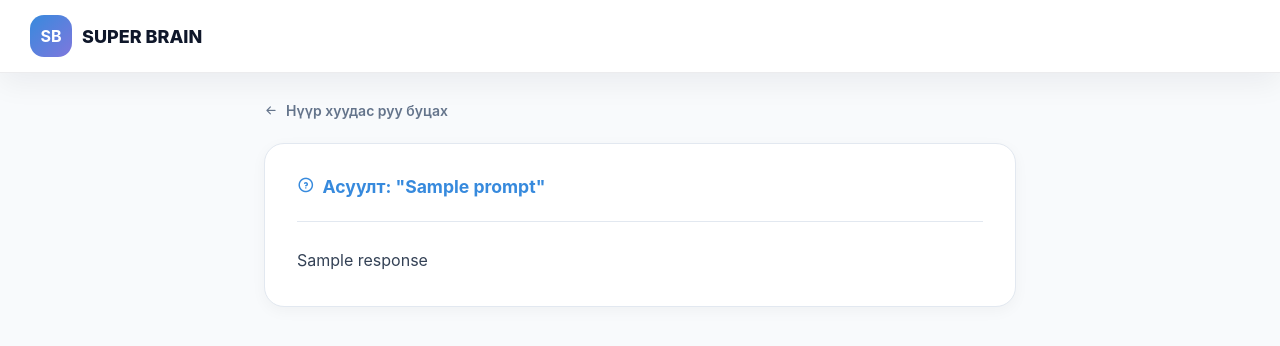
After one commit to badamaa611/capstone3team, a Python web app: template templates/ai_result.html in a window 1280 px wide. The commit adds this page. Shown: the top 346 px of the page. Run offline with Jinja, Linux system fonts and the light colour scheme; the template is opened without the code that fills it: most values are stand-ins (such as "Sample title", 1, 10 or a date in 2020).

Commit message:
бббб

```diff
--- /dev/null
+++ b/templates/ai_result.html
@@ -0,0 +1,43 @@
+<!DOCTYPE html>
+<html lang="mn">
+<head>
+  <meta charset="UTF-8">
+  <meta name="viewport" content="width=device-width, initial-scale=1.0">
+  <title>AI Хариулт - Super Brain</title>
+  <link rel="stylesheet" href="https://cdn.jsdelivr.net/npm/@tabler/icons-webfont@latest/tabler-icons.min.css">
+  <style>
+    *{box-sizing:border-box;margin:0;padding:0}
+    body{background:#f8fafc;font-family:-apple-system,BlinkMacSystemFont,'Segoe UI',sans-serif;color:#0f172a;padding-top:100px}
+    .nav{display:flex;justify-content:space-between;align-items:center;padding:15px 30px;border-bottom:1px solid rgba(15,23,42,0.08);background:rgba(255,255,255,0.92);backdrop-filter:blur(20px);position:fixed;top:0;left:0;right:0;width:100%;z-index:150;box-shadow:0 10px 30px rgba(15,23,42,0.06)}
+    .logo-a{display:flex;align-items:center;gap:10px;text-decoration:none}
+    .logo-box{width:42px;height:42px;border-radius:14px;background:linear-gradient(135deg,#378ADD,#7F77DD);display:flex;align-items:center;justify-content:center;font-size:16px;font-weight:700;color:#fff}
+    .logo-name{font-size:18px;font-weight:800;color:#0f172a;text-transform:uppercase}
+    .container{max-width:800px;margin:0 auto;padding:0 24px}
+    .result-card{background:#ffffff;border:1px solid #e2e8f0;border-radius:20px;padding:2rem;box-shadow:0 4px 15px rgba(0,0,0,0.04);margin-bottom:2rem}
+    .user-q{font-size:1.1rem;font-weight:700;color:#378ADD;margin-bottom:1.5rem;display:flex;align-items:center;gap:8px}
+    .ai-ans{font-size:1rem;line-height:1.8;color:#334155;white-space: pre-wrap;}
+    .back-btn{display:inline-flex;align-items:center;gap:8px;text-decoration:none;color:#64748b;font-size:14px;font-weight:600;margin-bottom:1.5rem;transition:color 0.2s}
+    .back-btn:hover{color:#378ADD}
+  </style>
+</head>
+<body>
+
+  <nav class="nav">
+    <a class="logo-a" href="/">
+      <div class="logo-box">SB</div>
+      <div><span class="logo-name">Super Brain</span></div>
+    </a>
+  </nav>
+
+  <div class="container">
+    <a href="/" class="back-btn"><i class="ti ti-arrow-left"></i> Нүүр хуудас руу буцах</a>
+
+    <div class="result-card">
+      <div class="user-q"><i class="ti ti-help-circle"></i> Асуулт: "{{ prompt }}"</div>
+      <hr style="border:none; border-top:1px solid #e2e8f0; margin-bottom:1.5rem;">
+      <div class="ai-ans">{{ response }}</div>
+    </div>
+  </div>
+
+</body>
+</html>
```
Also changed, not shown: app.py (+29 -55 lines), templates/index.html (+8 -17 lines).
